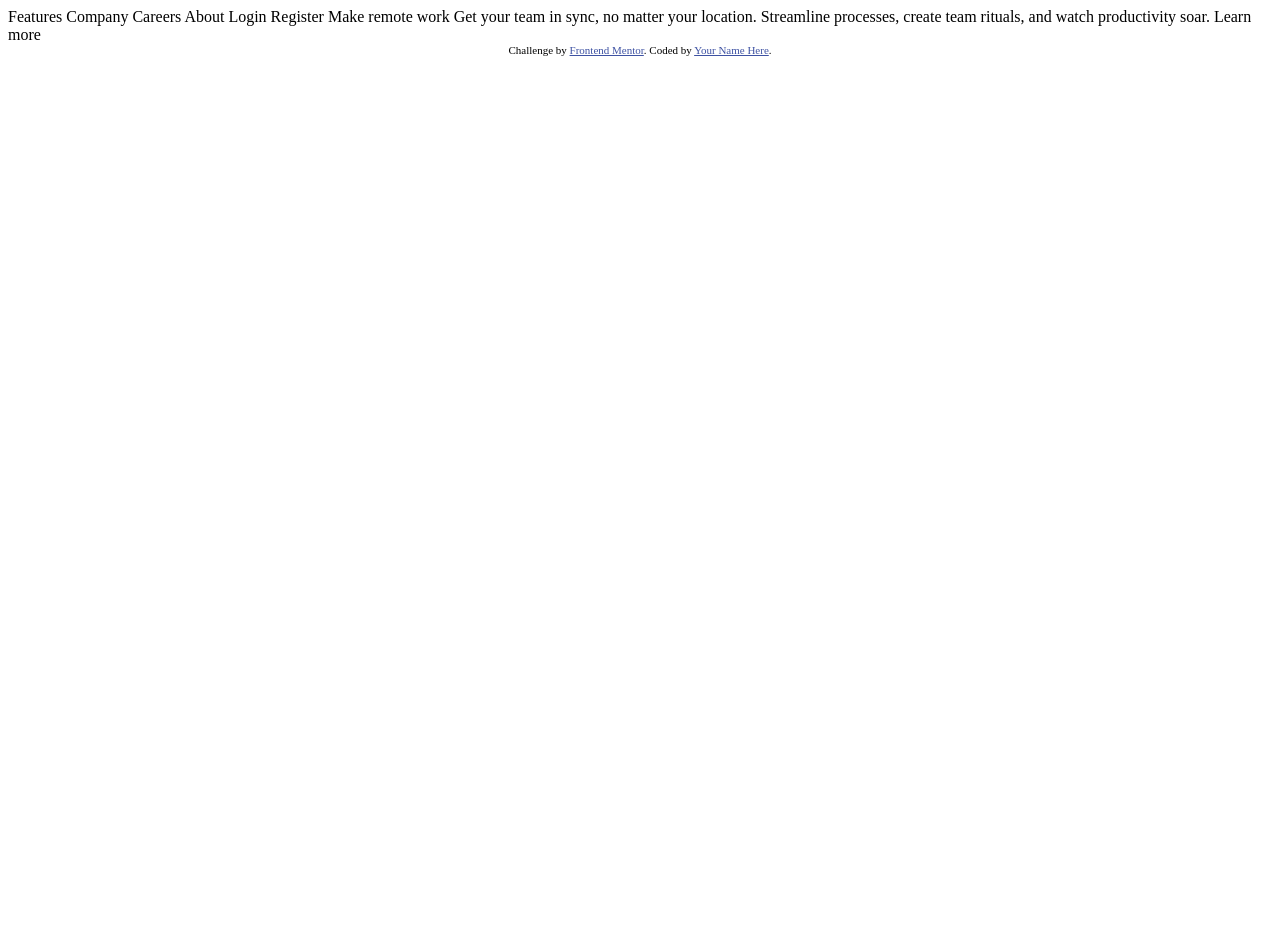
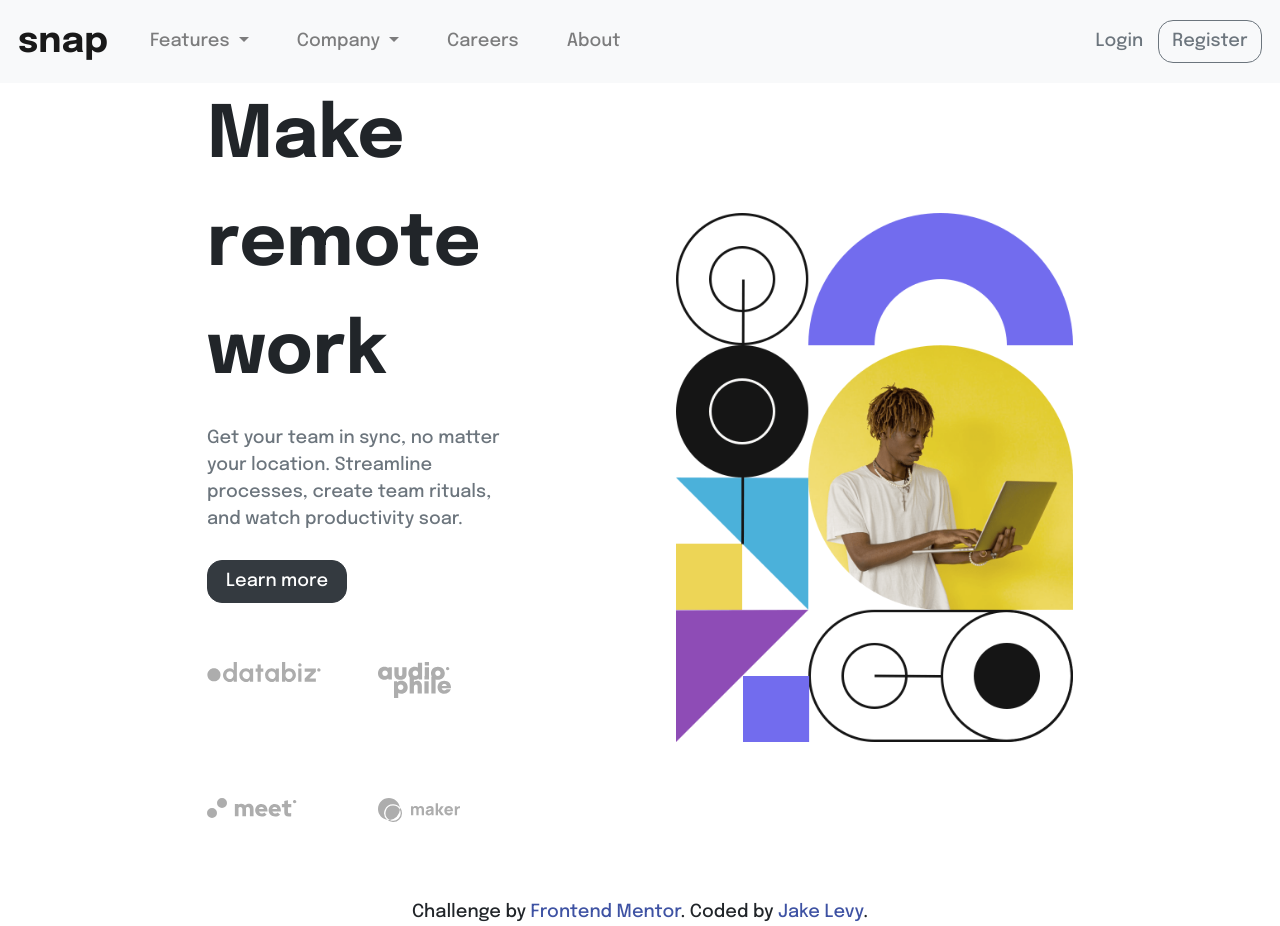
Before and after one commit to tokenAPIguy/fm-introSection, a plain HTML site: page index.html in a window 1280 px wide. Before the commit the page ends 800 px from the top, so only its background shows below. Drawn offline with nearby package versions, Linux system fonts and the light colour scheme.

Commit message:
challenge complete

```diff
--- a/index.html
+++ b/index.html
@@ -1,39 +1,193 @@
 <!DOCTYPE html>
 <html lang="en">
   <head>
-  <meta charset="UTF-8">
-  <meta name="viewport" content="width=device-width, initial-scale=1.0"> <!-- displays site properly based on user's device -->
-
-  <link rel="icon" type="image/png" sizes="32x32" href="./images/favicon-32x32.png">
-
+    <meta charset="UTF-8" />
+    <meta name="viewport" content="width=device-width, initial-scale=1.0" />
+    <link
+      rel="stylesheet"
+      href="https://cdn.jsdelivr.net/npm/bootstrap@4.4.1/dist/css/bootstrap.min.css"
+      integrity="sha384-Vkoo8x4CGsO3+Hhxv8T/Q5PaXtkKtu6ug5TOeNV6gBiFeWPGFN9MuhOf23Q9Ifjh"
+      crossorigin="anonymous"
+    />
+    <link rel="preconnect" href="https://fonts.googleapis.com" />
+    <link rel="preconnect" href="https://fonts.gstatic.com" crossorigin />
+    <link
+      href="https://fonts.googleapis.com/css2?family=Epilogue:wght@500;700&display=swap"
+      rel="stylesheet"
+    />
+    <link rel="stylesheet" href="styles.css" />
+    <link
+      rel="icon"
+      type="image/png"
+      sizes="32x32"
+      href="./images/favicon-32x32.png"
+    />
     <title>Frontend Mentor | Intro section with dropdown navigation</title>
 
     <!-- Feel free to remove these styles or customise in your own stylesheet 👍 -->
-  <style>
-    .attribution { font-size: 11px; text-align: center; }
-    .attribution a { color: hsl(228, 45%, 44%); }
-  </style>
   </head>
   <body>
+    <nav class="navbar navbar-expand-lg navbar-light bg-light">
+      <a class="navbar-brand" href="#">snap</a>
+      <button
+        class="navbar-toggler"
+        type="button"
+        data-toggle="collapse"
+        data-target="#navbarSupportedContent"
+        aria-controls="navbarSupportedContent"
+        aria-expanded="false"
+        aria-label="Toggle navigation"
+      >
+        <span class="navbar-toggler-icon"></span>
+      </button>
 
+      <div class="collapse navbar-collapse" id="navbarSupportedContent">
+        <ul class="navbar-nav mr-auto">
+          <li class="nav-item dropdown">
+            <a
+              class="nav-link dropdown-toggle"
+              href="#"
+              id="navbarDropdown"
+              role="button"
+              data-toggle="dropdown"
+              aria-haspopup="true"
+              aria-expanded="false"
+            >
               Features
+            </a>
+            <div class="dropdown-menu" aria-labelledby="navbarDropdown">
+              <a class="dropdown-item" href="#"
+                ><img
+                  class="dropdown-icon"
+                  src="images\icon-todo.svg"
+                  alt="todo icon"
+                />Todo List</a
+              >
+              <a class="dropdown-item" href="#"
+                ><img
+                  class="dropdown-icon"
+                  src="images\icon-calendar.svg"
+                  alt="calendar icon"
+                />Calendar</a
+              ><a class="dropdown-item" href="#"
+                ><img
+                  class="dropdown-icon"
+                  src="images\icon-reminders.svg"
+                  alt="reminder icon"
+                />Reminders</a
+              ><a class="dropdown-item" href="#"
+                ><img
+                  class="dropdown-icon"
+                  src="images\icon-planning.svg"
+                  alt="planning icon"
+                />Planning</a
+              >
+            </div>
+          </li>
+          <li class="nav-item dropdown">
+            <a
+              class="nav-link dropdown-toggle"
+              href="#"
+              id="navbarDropdown"
+              role="button"
+              data-toggle="dropdown"
+              aria-haspopup="true"
+              aria-expanded="false"
+            >
               Company
-  Careers
-  About
+            </a>
+            <div class="dropdown-menu" aria-labelledby="navbarDropdown">
+              <a class="dropdown-item" href="#">History</a>
+              <a class="dropdown-item" href="#">Our Team</a>
+              <a class="dropdown-item" href="#">Blog</a>
+            </div>
+          </li>
+          <li class="nav-item">
+            <a class="nav-link" href="#">Careers</a>
+          </li>
+          <li class="nav-item">
+            <a class="nav-link" href="#">About</a>
+          </li>
+        </ul>
 
-  Login
+        <a class="btn text-secondary my-2 my-sm-0" type="submit">Login</a>
+        <button class="btn btn-outline-secondary my-2 my-sm-0" type="submit">
           Register
-
-  Make remote work
-
-  Get your team in sync, no matter your location. Streamline processes,
-  create team rituals, and watch productivity soar.
-
+        </button>
+      </div>
+    </nav>
+    <div class="d-flex container main-content">
+      <div class="row justify-content-around align-items-center">
+        <div class="col-4">
+          <span><p class="section--title">Make remote work</p></span>
+          <span
+            ><p class="text-secondary">
+              Get your team in sync, no matter your location. Streamline
+              processes, create team rituals, and watch productivity soar.
+            </p></span
+          ><span
+            ><button class="btn custom-btn btn-dark my-2 px-3" type="submit">
               Learn more
-
-  <div class="attribution">
-    Challenge by <a href="https://www.frontendmentor.io?ref=challenge" target="_blank">Frontend Mentor</a>.
-    Coded by <a href="#">Your Name Here</a>.
+            </button></span
+          >
+          <div class="row">
+            <div class="col">
+              <img
+                src="images/client-databiz.svg"
+                alt="databiz"
+                class="client-tag"
+              />
             </div>
+            <div class="col">
+              <img
+                src="images/client-audiophile.svg"
+                alt="audiophile"
+                class="client-tag"
+              />
+            </div>
+            <div class="col">
+              <img src="images/client-meet.svg" alt="meet" class="client-tag" />
+            </div>
+            <div class="col">
+              <img
+                src="images/client-maker.svg"
+                alt="maker"
+                class="client-tag"
+              />
+            </div>
+          </div>
+        </div>
+        <div class="col-5">
+          <img
+            src="images/image-hero-desktop.png"
+            alt="hero image"
+            class="img-fluid"
+          />
+        </div>
+      </div>
+    </div>
+    <div class="attribution mt-4">
+      Challenge by
+      <a href="https://www.frontendmentor.io?ref=challenge" target="_blank"
+        >Frontend Mentor</a
+      >. Coded by <a href="#">Jake Levy</a>.
+    </div>
+    <!-- Bootstrap -->
+    <script
+      src="https://code.jquery.com/jquery-3.4.1.slim.min.js"
+      integrity="sha384-J6qa4849blE2+poT4WnyKhv5vZF5SrPo0iEjwBvKU7imGFAV0wwj1yYfoRSJoZ+n"
+      crossorigin="anonymous"
+    ></script>
+    <script
+      src="https://cdn.jsdelivr.net/npm/popper.js@1.16.0/dist/umd/popper.min.js"
+      integrity="sha384-Q6E9RHvbIyZFJoft+2mJbHaEWldlvI9IOYy5n3zV9zzTtmI3UksdQRVvoxMfooAo"
+      crossorigin="anonymous"
+    ></script>
+    <script
+      src="https://cdn.jsdelivr.net/npm/bootstrap@4.4.1/dist/js/bootstrap.min.js"
+      integrity="sha384-wfSDF2E50Y2D1uUdj0O3uMBJnjuUD4Ih7YwaYd1iqfktj0Uod8GCExl3Og8ifwB6"
+      crossorigin="anonymous"
+    ></script>
+    <!-- End Bootstrap -->
   </body>
 </html>
--- /dev/null
+++ b/styles.css
@@ -0,0 +1,54 @@
+* {
+  margin: 0;
+  padding: 0;
+  font-family: "Epilogue", sans-serif;
+  font-size: 18px;
+}
+:root {
+  /* Colors */
+  --almostWhite: hsl(0, 0%, 98%);
+  --mediumGrey: hsl(0, 0%, 41%);
+  --almostBlack: hsl(0, 0%, 8%);
+}
+
+body {
+  font-family: inherit;
+  font-size: inherit;
+}
+.attribution {
+  font-size: inherit;
+  text-align: center;
+}
+.attribution a {
+  color: hsl(228, 45%, 44%);
+}
+.btn {
+  border-radius: 15px;
+}
+.client-tag {
+  margin: 50px 0px;
+}
+.custom-btn:hover {
+  background: var(--almostWhite);
+  color: var(--almostBlack);
+}
+.dropdown-icon {
+  padding-right: 15px;
+}
+.dropdown-item {
+  color: var(--mediumGrey) !important;
+}
+.main-content {
+  max-width: 80%;
+}
+.navbar-brand {
+  font-size: 36px;
+  font-weight: 700;
+}
+.nav-item {
+  padding: 0px 15px;
+}
+.section--title {
+  font-size: 72px;
+  font-weight: 700;
+}
```
Lines whose indentation alone changed are shown as unchanged.
